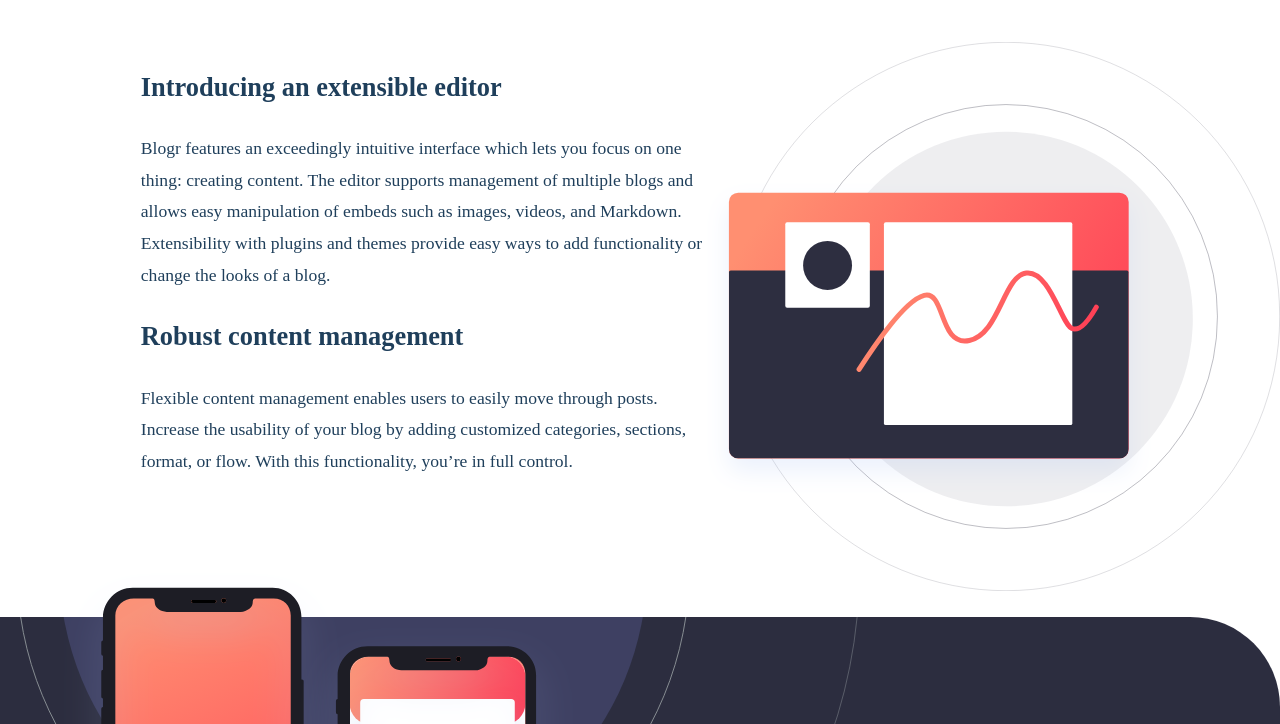
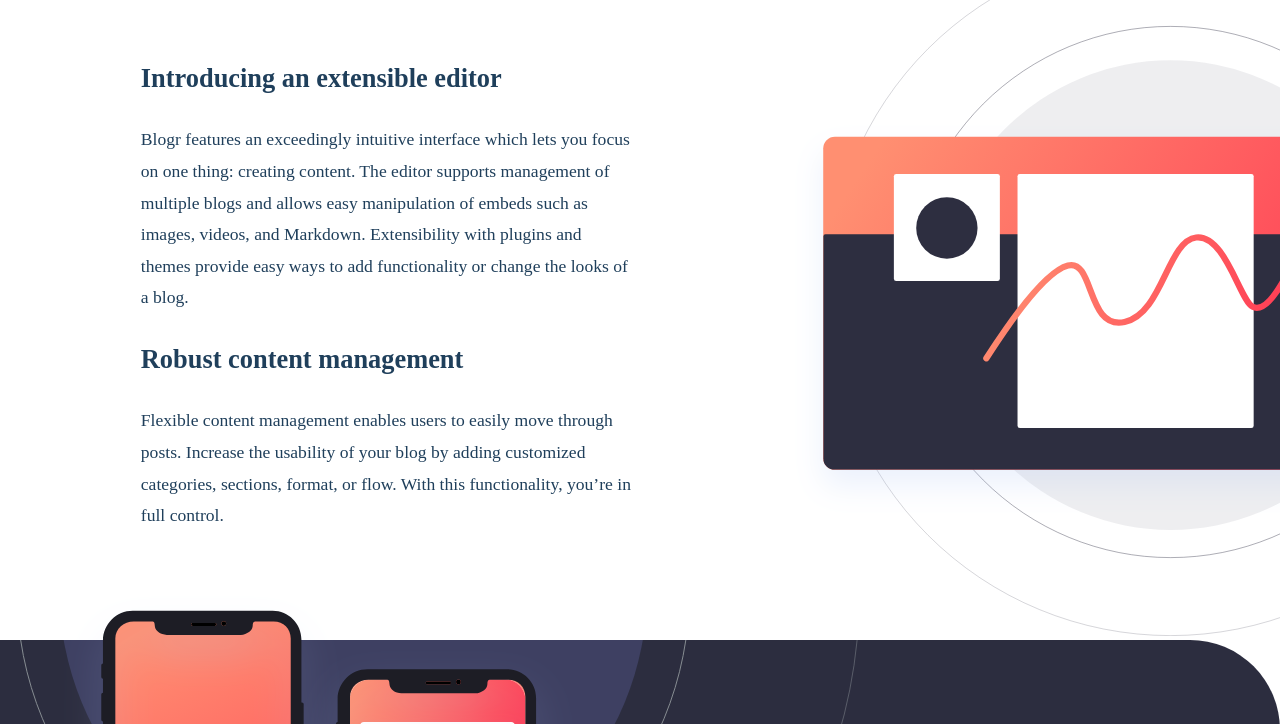
Before and after one commit to matheuskid/blogr-landing-page, a plain HTML site: page index.html in a window 1280 px wide. Shown: the part 690-1414 px from the top of the page. Drawn offline with Linux system fonts and the light colour scheme; a web font is replaced by a local one.

Commit message:
add img-box div on article 1 and css changes (img position, not finished)

```diff
--- a/index.html
+++ b/index.html
@@ -80,7 +80,9 @@
             by adding customized categories, sections, format, or flow. With this functionality, you’re in full control.
           </p>
         </div>
-        <img src="./images/illustration-editor-desktop.svg">
+        <div class="article-1-content-img-box">
+          <img src="./images/illustration-editor-desktop.svg">
+        </div>
       </div>
     </article>
     <article class="article-2">
--- a/style.css
+++ b/style.css
@@ -191,15 +191,15 @@ nav {
 
 .article-1 {
   display: flex;
+  justify-content: space-between;
   flex-direction: column;
   justify-content: flex-start;
   margin-top: 2em;
   color: hsl(208, 49%, 24%);
-  height: 40em;
   font-size: 1.1em;
+  overflow-x: clip;
+  overflow-y: visible;
 }
-
-/* tirar bg-img colocar img a parte (mudar a camada - botar pra cima) */
 
 .article-1 h1 {
   margin: 0;
@@ -212,17 +212,27 @@ nav {
   display: flex;
   flex-direction: row;
   margin-top: 2.7em;
+  max-height: 29em;
   margin-left: 8em;
+  align-items: center;
+  overflow: visible;
 }
 
 .article-1-content-text {
   width: 100%;
+  min-height: 30em;
+  min-width: 28em;
 }
 
-.article-1-content img {
-  width: 100%;
-  max-width: 45vw;
-  justify-self: flex-end;
+.article-1-content-img-box {
+  max-width: 55vw;
+}
+
+.article-1-content-img-box img {
+  width: 41em;
+  overflow-x: clip;
+  overflow-y: visible;
+  object-position: 9em 50%;
 }
 
 .article-2 {
```
